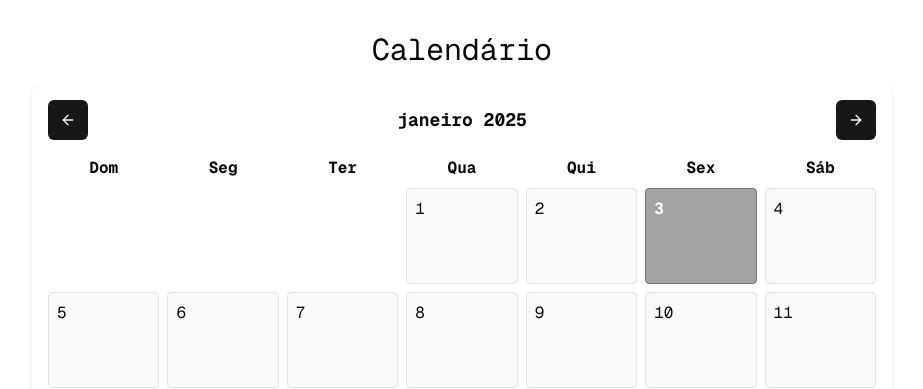
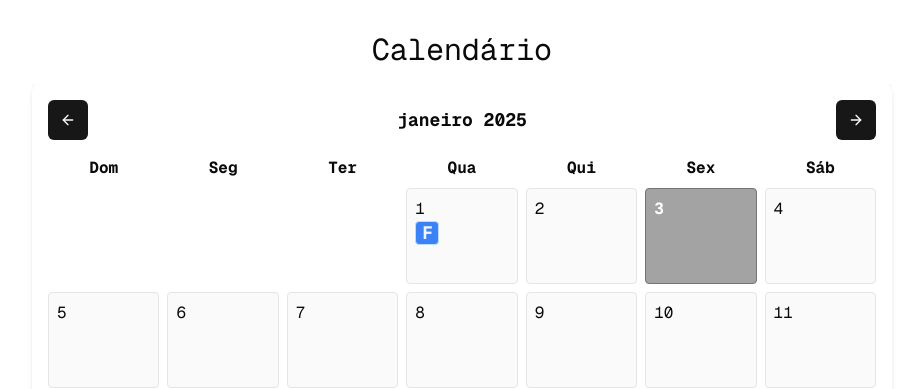
Before and after one commit to MarioPonte/DevLogicTools, a Next.js app: page /calendario in a window 1280 px wide. Shown: the top 389 px of the page, without its empty margins (96-1019 px from the left). Built offline with nearby package versions, Linux system fonts and the light colour scheme.

Commit message:
adding holidays on calendar

```diff
--- a/app/calendario/holidays.ts
+++ b/app/calendario/holidays.ts
@@ -1,4 +1,4 @@
-export const holidays = {
+export const holidays: { [month: number]: { [day: number]: string } } = {
     1: { 1: "Ano Novo" },
     4: { 25: "Dia da Liberdade" },
     5: { 1: "Dia do Trabalhador" },
@@ -6,5 +6,5 @@ export const holidays = {
     8: { 15: "Dia da Assunção de Nossa Senhora" },
     10: { 5: "Dia da Implantação da República" },
     11: { 1: "Dia de todos os Santos" },
-    12: [{ 1: "Dia da Restauração da Independência" }, { 8: "Dia da Imaculada Conceição" }, { 25: "Natal" }]
+    12: { 25: "Natal" }
 };
--- a/components/Calendar.tsx
+++ b/components/Calendar.tsx
@@ -3,11 +3,13 @@ import dayjs from "dayjs";
 import lang from "dayjs/locale/pt";
 import { Button } from "./ui/button";
 import { ArrowLeft, ArrowRight } from "lucide-react";
+import { holidays } from "@/app/calendario/holidays";
 
 const Calendar = () => {
     const [currentDate, setCurrentDate] = useState(dayjs());
 
-    const today = dayjs().date(); // Obtém o dia atual
+    const today = dayjs().date();
+    const currentMonth = currentDate.month() + 1;
     const isCurrentMonth = dayjs().month() === currentDate.month() && dayjs().year() === currentDate.year();
 
     const weekDays = ["Dom", "Seg", "Ter", "Qua", "Qui", "Sex", "Sáb"];
@@ -36,11 +38,28 @@ const Calendar = () => {
                 ))}
 
                 {emptyDays.map((_, i) => <div key={`empty-${i}`} />)}
-                {days.map((day) => (
-                    <div key={day} className={`p-2 text-left ${isCurrentMonth && day === today ? "bg-neutral-400 text-white font-bold border border-neutral-500" : "bg-neutral-50 border"} rounded h-24`}>
-                        {day}
-                    </div>
-                ))}
+                {days.map((day) => {
+                    const isToday = isCurrentMonth && day === today;
+                    const isHoliday = holidays[currentMonth]?.[day];
+
+                    return (
+                        <div
+                            key={day}
+                            className={`
+                            p-2 text-left
+                            ${isToday ? "bg-neutral-400 text-white font-bold border border-neutral-500" : "bg-neutral-50 border"}
+                            rounded h-24
+                        `}>
+                            <span>{day}</span>
+
+                            {isHoliday && (
+                                <div className="flex items-center justify-center bg-blue-500 border border-blue-200 rounded-sm h-6 w-6">
+                                    <span className="text-blue-50 text-lg font-bold">F</span>
+                                </div>
+                            )}
+                        </div>
+                    )
+                })}
             </div>
         </div>
     );
```
